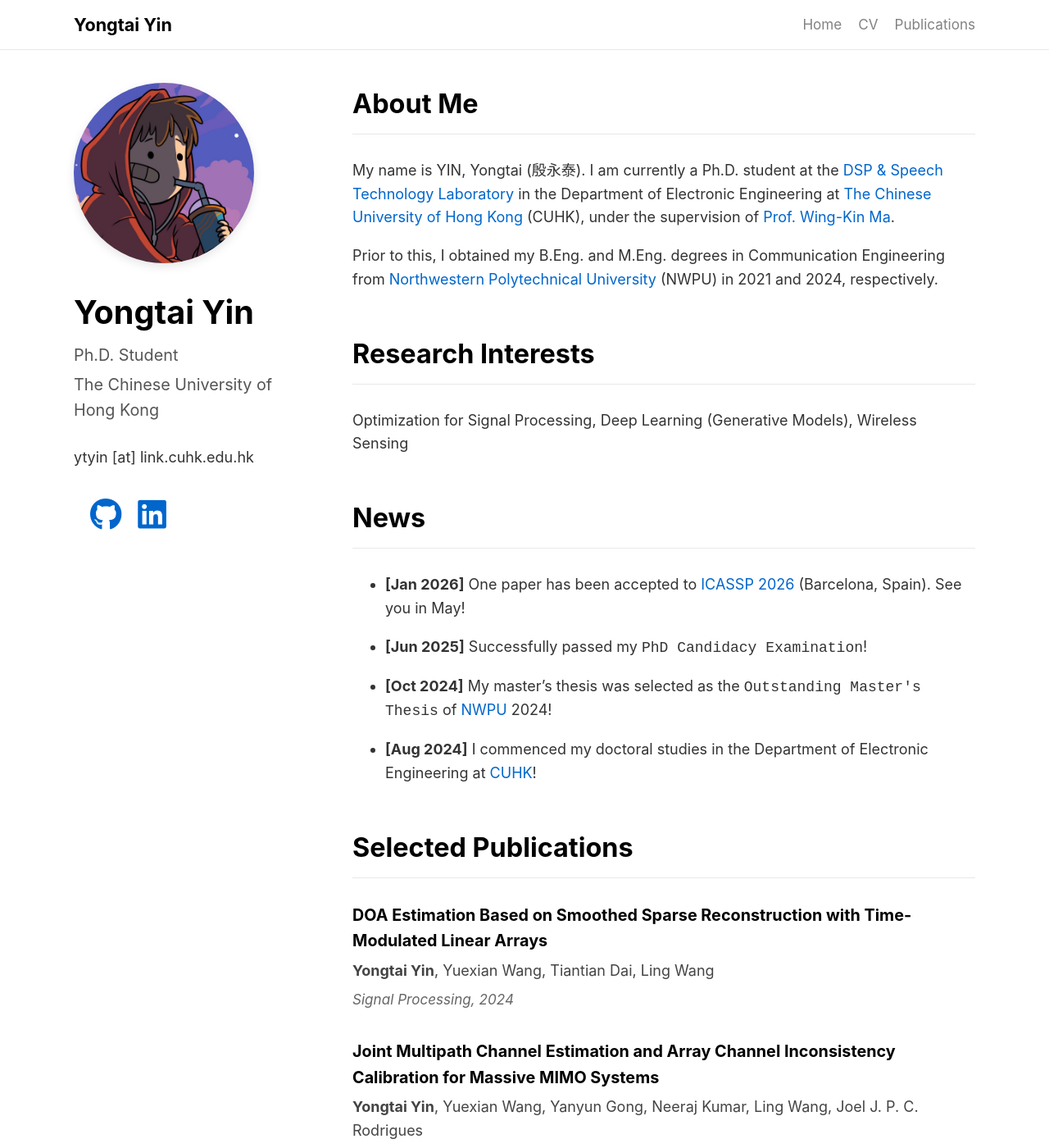
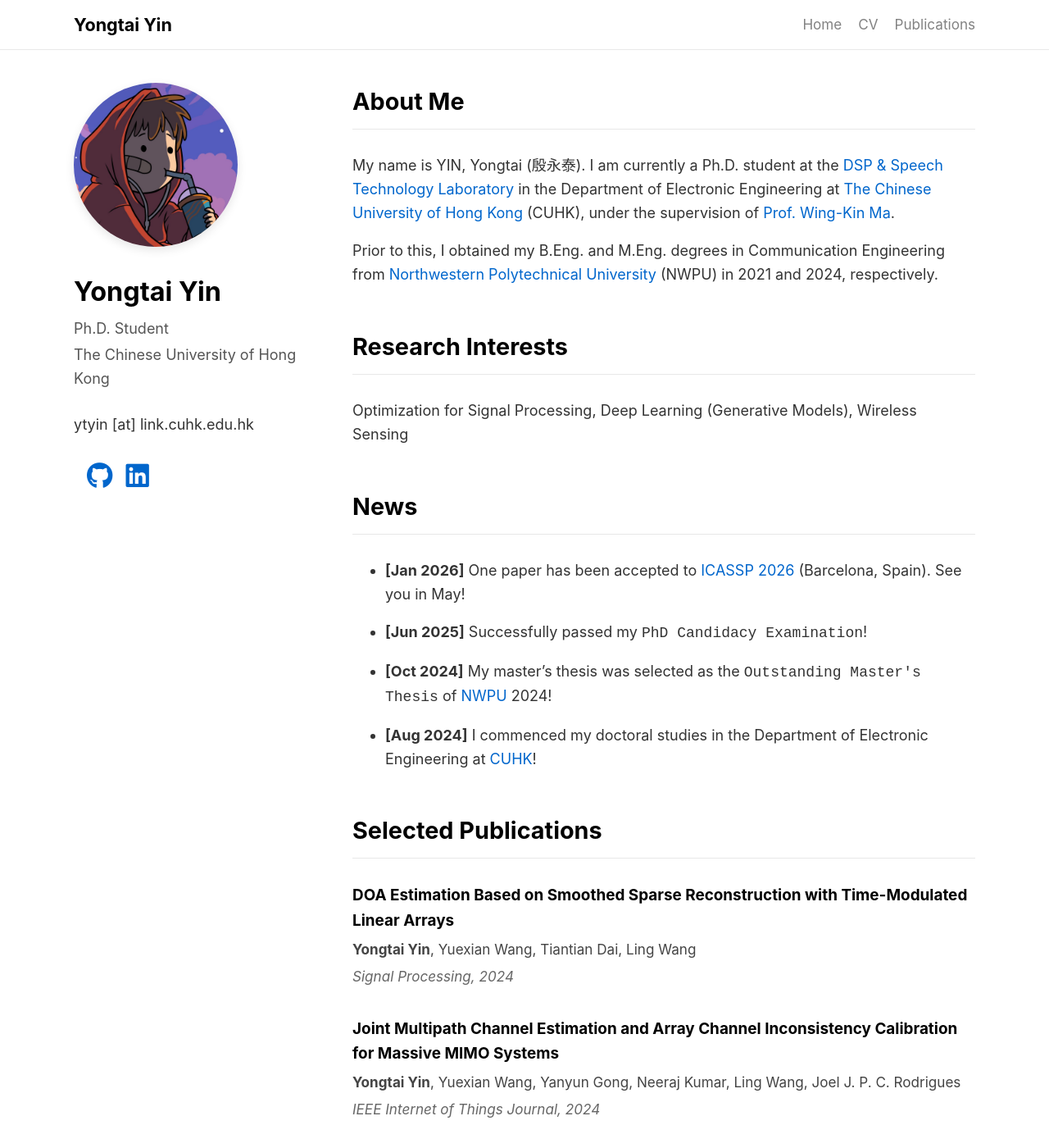
Before and after one commit to yongtai-yin/yongtai-yin.github.io, a Jekyll site: the page built from index.md, in a window 1280 px wide and 1400 px high. Shown: the whole window at 82% size. Built offline with Jekyll 4.4.1, drawn with Linux system fonts in a browser that asks for light colours; a style sheet for code colours, icons or effects is not loaded.

Commit message:
Adjust avatar and text sizes for improved visual proportion

```diff
--- a/assets/css/style.css
+++ b/assets/css/style.css
@@ -98,8 +98,8 @@ a:hover {
 }
 
 .avatar {
-    width: 220px; /* Larger avatar */
-    height: 220px;
+    width: 200px; /* Adjusted size for better proportion */
+    height: 200px;
     border-radius: 50%;
     object-fit: cover;
     margin-bottom: 20px;
@@ -107,28 +107,28 @@ a:hover {
 }
 
 .profile-name {
-    font-size: 2.2em; /* Much larger Name */
+    font-size: 1.8em; /* Adjusted proportion */
     font-weight: 700;
     margin-bottom: 5px;
     color: #000;
 }
 
 .profile-bio {
-    font-size: 1.1em; /* Larger role/school text */
+    font-size: 1.0em; /* Adjusted proportion */
     color: #555;
     margin-bottom: 4px; /* Increased spacing */
 }
 
 .profile-contact {
     margin-top: 25px;
-    font-size: 1.0em; /* Larger contact text */
+    font-size: 1.0em; /* Adjusted proportion */
     line-height: 1.8;
 }
 
 .social-links {
     display: flex;
-    gap: 20px;
-    font-size: 2.2em; /* Increase icon size */
+    gap: 16px;
+    font-size: 1.8em; /* Adjusted proportion */
     margin-top: 15px;
 }
 
@@ -144,7 +144,7 @@ a:hover {
 }
 
 .main-content h2 {
-    font-size: 1.8em; /* Larger section headers */
+    font-size: 1.6em; /* Adjusted proportion */
     border-bottom: 1px solid var(--border-color);
     padding-bottom: 10px;
     margin-top: 50px; /* Spacing between sections */
@@ -184,21 +184,21 @@ a:hover {
 .pub-title {
     font-weight: 700; /* Bolder */
     color: #000;
-    font-size: 1.1em; /* Larger title */
+    font-size: 1.05em; /* Adjusted proportion */
     display: block;
     margin-bottom: 6px;
 }
 
 .pub-authors {
     color: #444;
-    font-size: 1.0em; /* Larger authors */
+    font-size: 0.95em; /* Adjusted proportion */
     margin-bottom: 6px;
 }
 
 .pub-venue {
     font-style: italic;
     color: #666;
-    font-size: 0.95em; /* Larger venue */
+    font-size: 0.95em; /* Adjusted proportion */
     margin-bottom: 10px;
 }
 
```
